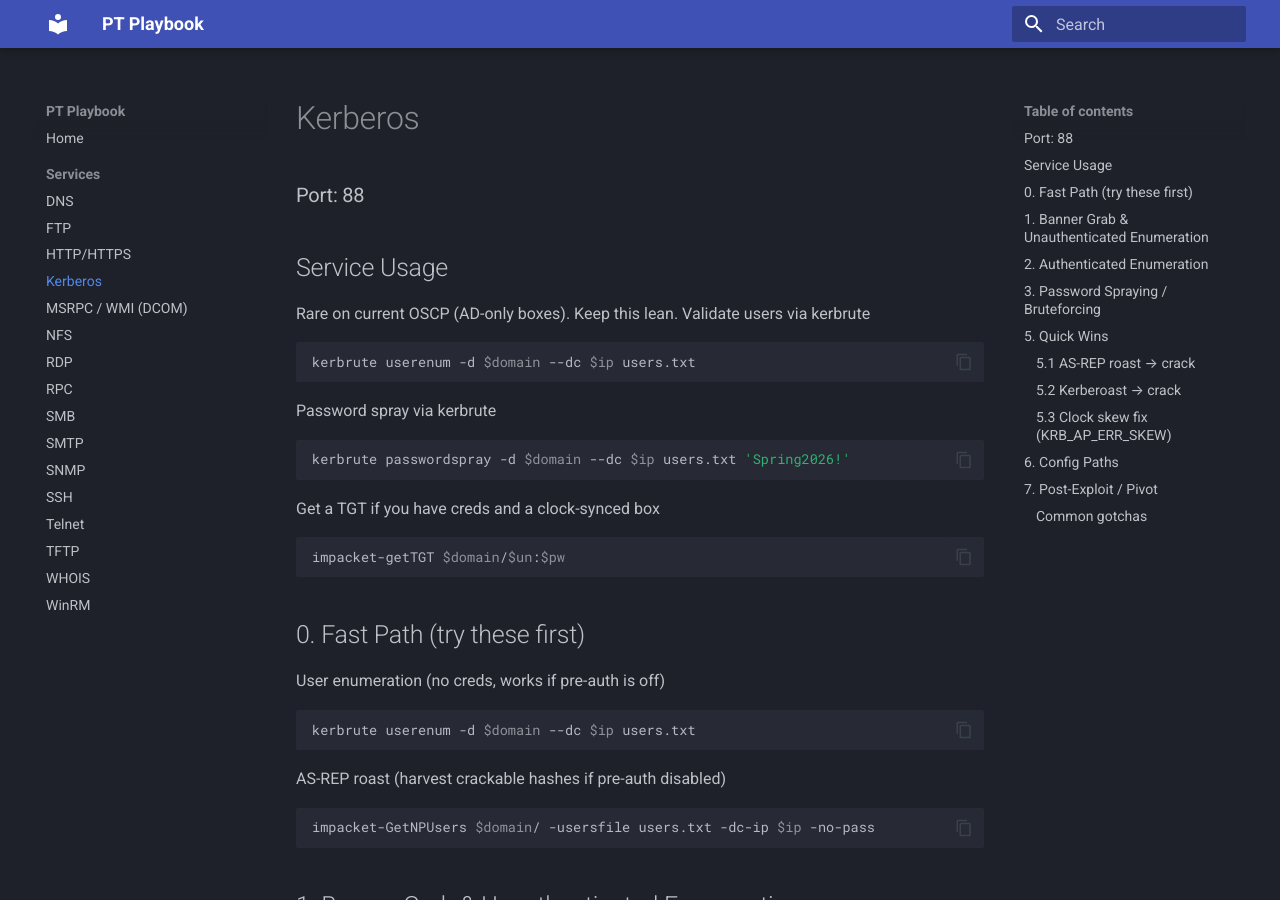
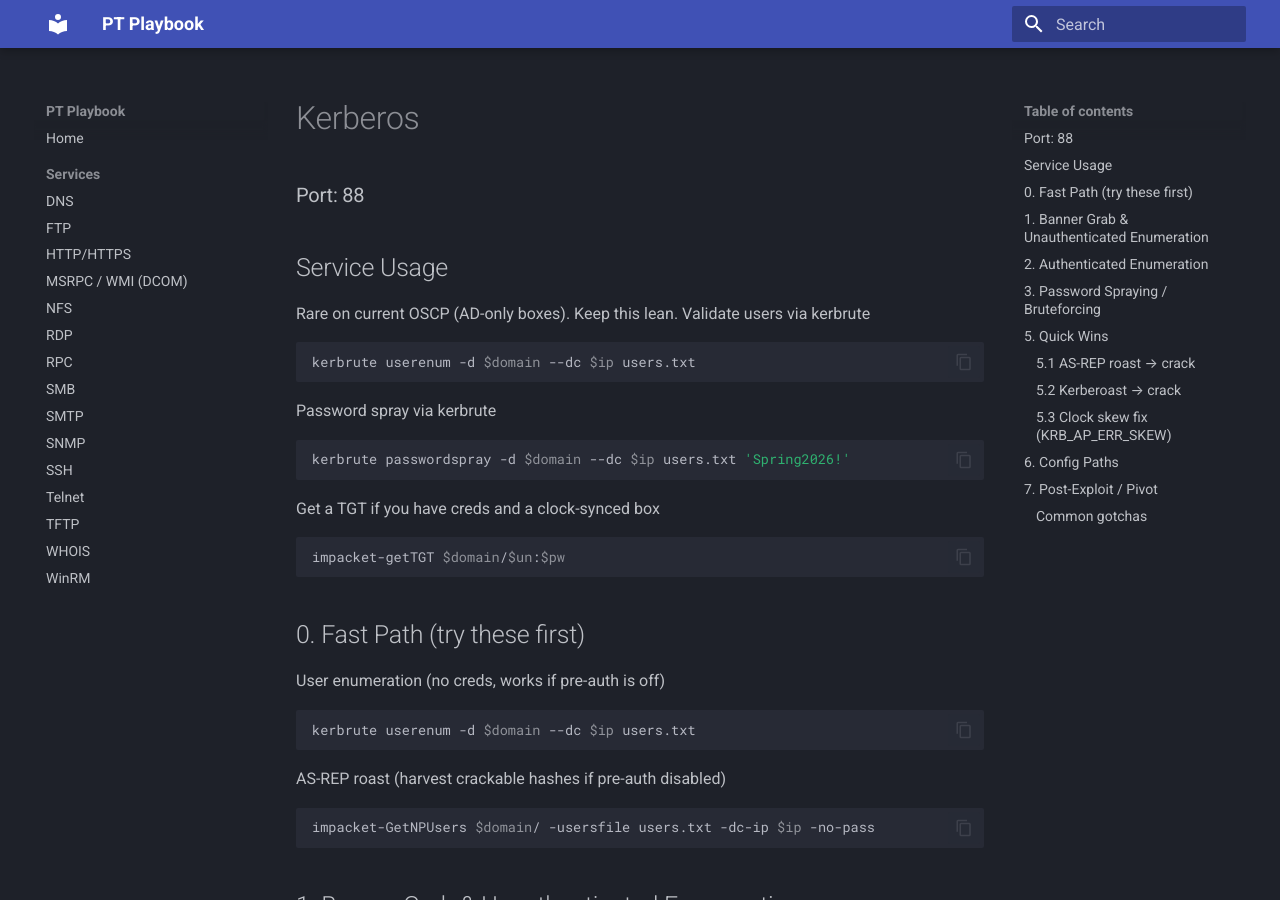
Before and after one commit to stafford-m/pt-playbook, an MkDocs documentation site: the page built from docs/services/kerberos.md, in a window 1280 px wide and 900 px high. Built offline with MkDocs 1.6.1 and Material for MkDocs 9.7.7, drawn with Linux system fonts in a browser that asks for light colours.

Commit message:
moved kerberos to the void lmao

```diff
--- a/mkdocs.yml
+++ b/mkdocs.yml
@@ -34,7 +34,6 @@ nav:
       - services/dns.md
       - services/ftp.md
       - services/http.md
-      - services/kerberos.md
       - services/msrpc.md
       - services/nfs.md
       - services/rdp.md
```
